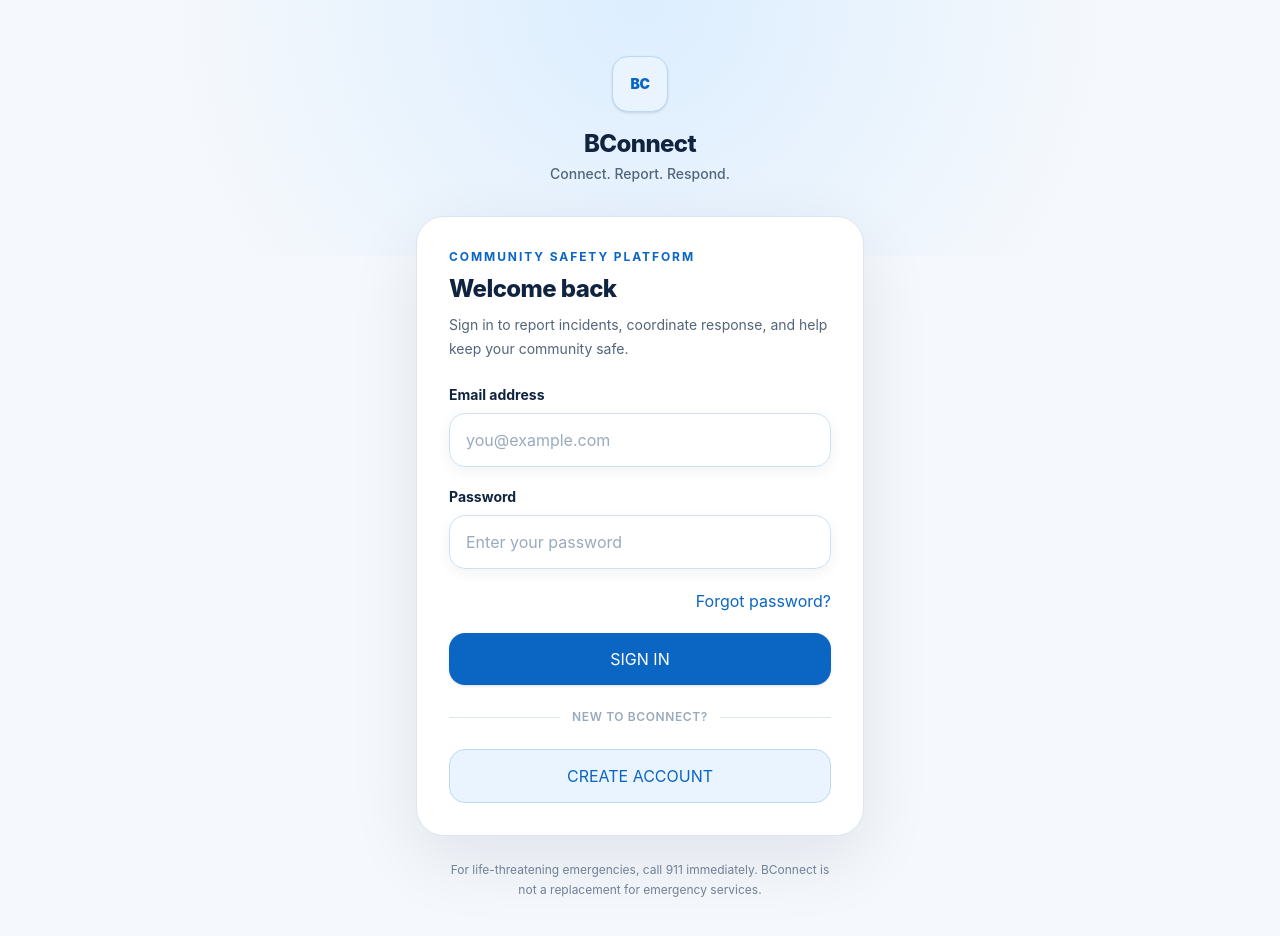
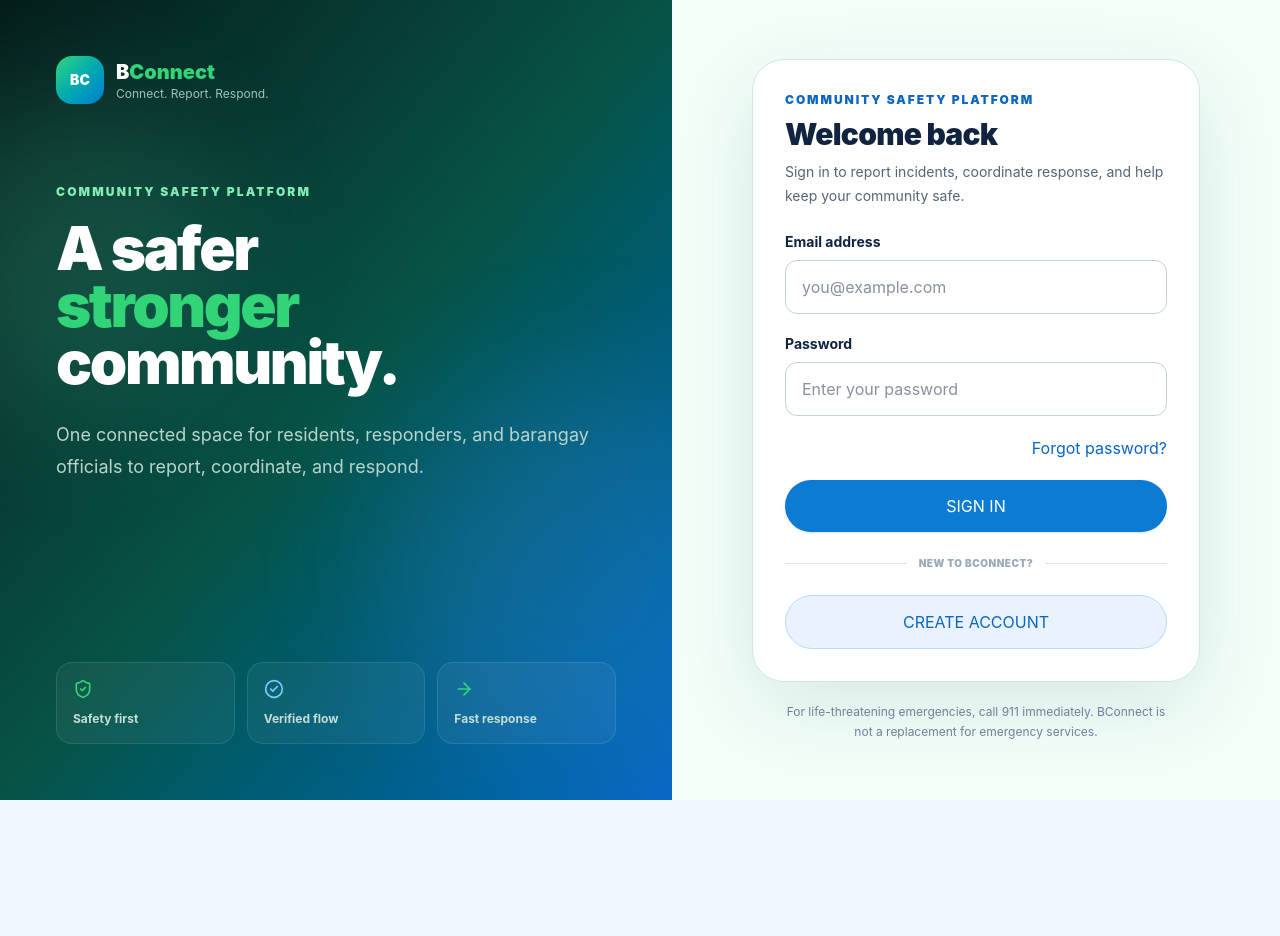
Before and after one commit to a3bcruz-jpg/BConnect, a Next.js app: page /login in a window 1280 px wide. Shown: the top 936 px of the page. After the commit the page ends 800 px from the top, so only its background shows below. Built offline with nearby package versions, Linux system fonts and the light colour scheme; no server answers.

Commit message:
design: redesign BConnect authentication experience

```diff
--- a/src/app/login/page.tsx
+++ b/src/app/login/page.tsx
@@ -1,6 +1,7 @@
 'use client';
 
 import { FormEvent, useEffect, useState } from 'react';
+import { ArrowRight, CheckCircle2, ShieldCheck } from 'lucide-react';
 import { useRouter } from 'next/navigation';
 import { createSupabaseBrowserClient } from '@/lib/supabase/client';
 
@@ -18,18 +19,10 @@ export default function LoginPage() {
     let active = true;
     const supabase = createSupabaseBrowserClient();
     supabase.auth.getUser().then(async ({ data }) => {
-      if (!active || !data.user) {
-        if (active) setLoading(false);
-        return;
-      }
+      if (!active || !data.user) { if (active) setLoading(false); return; }
       const { data: profile } = await supabase.from('profiles').select('role, is_active').eq('id', data.user.id).maybeSingle();
       if (!active) return;
-      if (!profile?.is_active) {
-        await supabase.auth.signOut();
-        setError('This BConnect account is inactive.');
-        setLoading(false);
-        return;
-      }
+      if (!profile?.is_active) { await supabase.auth.signOut(); setError('This BConnect account is inactive.'); setLoading(false); return; }
       router.replace(profile.role === 'resident' ? '/resident' : profile.role === 'responder' ? '/responder' : '/official');
     });
     return () => { active = false; };
@@ -38,8 +31,7 @@ export default function LoginPage() {
   async function handleSubmit(event: FormEvent<HTMLFormElement>) {
     event.preventDefault();
     if (submitting) return;
-    setSubmitting(true);
-    setError('');
+    setSubmitting(true); setError('');
     try {
       const supabase = createSupabaseBrowserClient();
       const { data, error: signInError } = await supabase.auth.signInWithPassword({ email: email.trim(), password });
@@ -47,86 +39,66 @@ export default function LoginPage() {
       const { data: profile, error: profileError } = await supabase.from('profiles').select('role, is_active, barangay_id').eq('id', data.user.id).maybeSingle();
       if (profileError) throw new Error('Unable to verify your BConnect profile.');
       if (!profile?.is_active || !profile.barangay_id) throw new Error('Your account is not linked to an active barangay profile.');
-      if (profile.role === 'resident') router.replace('/resident');
-      else if (profile.role === 'responder') router.replace('/responder');
-      else router.replace('/official');
-    } catch (submitError) {
-      setError(submitError instanceof Error ? submitError.message : 'Unable to sign in.');
-      setSubmitting(false);
-    }
+      if (profile.role === 'resident') router.replace('/resident'); else if (profile.role === 'responder') router.replace('/responder'); else router.replace('/official');
+    } catch (submitError) { setError(submitError instanceof Error ? submitError.message : 'Unable to sign in.'); setSubmitting(false); }
   }
 
   async function handlePasswordReset(event: FormEvent<HTMLFormElement>) {
     event.preventDefault();
     if (submitting) return;
-    setSubmitting(true);
-    setError('');
-    setResetSent(false);
+    setSubmitting(true); setError(''); setResetSent(false);
     try {
       const supabase = createSupabaseBrowserClient();
-      const { error: resetError } = await supabase.auth.resetPasswordForEmail(email.trim(), {
-        redirectTo: `${window.location.origin}/auth/reset-password`,
-      });
+      const { error: resetError } = await supabase.auth.resetPasswordForEmail(email.trim(), { redirectTo: `${window.location.origin}/auth/reset-password` });
       if (resetError) throw resetError;
       setResetSent(true);
-    } catch (resetError) {
-      setError(resetError instanceof Error ? resetError.message : 'Unable to send password reset email.');
-    } finally {
-      setSubmitting(false);
-    }
+    } catch (resetError) { setError(resetError instanceof Error ? resetError.message : 'Unable to send password reset email.'); }
+    finally { setSubmitting(false); }
   }
 
-  if (loading) return <main className="flex min-h-screen items-center justify-center bg-[#f5f8fc] px-4 text-sm text-[#53657a] bc-page-enter">Checking your BConnect session…</main>;
+  if (loading) return <main className="flex min-h-screen items-center justify-center bg-[#061b19] px-4 text-sm text-[#a9c9c0] bc-page-enter">Checking your BConnect session…</main>;
 
   return (
-    <main className="relative flex min-h-screen items-center justify-center overflow-hidden bg-[#f5f8fc] px-4 py-10 sm:py-14">
-      <div aria-hidden="true" className="pointer-events-none absolute inset-x-0 top-0 h-64 bg-[radial-gradient(circle_at_top,#dceeff,transparent_68%)]" />
-      <div className="relative w-full max-w-md">
-        <header className="mb-8 text-center">
-          <div className="mx-auto flex h-14 w-14 items-center justify-center rounded-2xl border border-[#b9d9f7] bg-[#eaf4ff] text-sm font-black tracking-tight text-[#0b66c3] shadow-sm" aria-hidden="true">BC</div>
-          <p className="mt-4 text-2xl font-extrabold tracking-tight text-[#10233f]">BConnect</p>
-          <p className="mt-1 text-sm font-medium text-[#53657a]">Connect. Report. Respond.</p>
-        </header>
+    <main className="min-h-screen bg-[#061b19] text-white">
+      <div className="grid min-h-screen lg:grid-cols-[1.05fr_.95fr]">
+        <section className="relative hidden overflow-hidden bg-gradient-to-br from-[#041c1a] via-[#075346] to-[#0b66c3] p-10 lg:flex lg:flex-col lg:justify-between lg:p-14">
+          <div aria-hidden="true" className="absolute -left-24 top-24 h-80 w-80 rounded-full bg-emerald-300/15 blur-3xl" />
+          <div aria-hidden="true" className="absolute -right-24 bottom-10 h-96 w-96 rounded-full bg-blue-400/15 blur-3xl" />
+          <div className="relative"><div className="flex items-center gap-3"><span className="flex h-12 w-12 items-center justify-center rounded-2xl bg-gradient-to-br from-[#31d477] to-[#0b7bd4] text-sm font-black">BC</span><div><p className="text-xl font-black">B<span className="text-[#31d477]">Connect</span></p><p className="text-xs text-[#9ec2b7]">Connect. Report. Respond.</p></div></div><div className="mt-20 max-w-xl"><p className="text-xs font-black uppercase tracking-[.18em] text-[#82eeb5]">Community safety platform</p><h1 className="mt-5 text-6xl font-black leading-[.95] tracking-[-.04em]">A safer<br/><span className="text-[#31d477]">stronger</span><br/>community.</h1><p className="mt-7 text-lg leading-8 text-[#b8d4cc]">One connected space for residents, responders, and barangay officials to report, coordinate, and respond.</p></div></div>
+          <div className="relative grid grid-cols-3 gap-3 text-xs font-bold text-[#c4ded6]"><div className="rounded-2xl border border-white/10 bg-white/5 p-4"><ShieldCheck className="h-5 w-5 text-[#31d477]"/><p className="mt-3">Safety first</p></div><div className="rounded-2xl border border-white/10 bg-white/5 p-4"><CheckCircle2 className="h-5 w-5 text-[#7ec8ff]"/><p className="mt-3">Verified flow</p></div><div className="rounded-2xl border border-white/10 bg-white/5 p-4"><ArrowRight className="h-5 w-5 text-[#31d477]"/><p className="mt-3">Fast response</p></div></div>
+        </section>
 
-        <section className="rounded-[1.75rem] border border-[#dce6f0] bg-white p-6 shadow-[0_24px_70px_rgba(16,35,63,0.09)] sm:p-8">
-          <div>
-            <p className="text-xs font-bold uppercase tracking-[0.16em] text-[#0b66c3]">Community safety platform</p>
-            <h1 className="mt-2 text-2xl font-extrabold tracking-tight text-[#10233f]">{resetMode ? 'Reset your password' : 'Welcome back'}</h1>
+        <section className="flex items-center justify-center bg-[#f2fff9] px-4 py-10 text-[#10233f] sm:px-8">
+          <div className="w-full max-w-md">
+            <div className="mb-7 lg:hidden"><p className="text-2xl font-black">B<span className="text-[#1d9b68]">Connect</span></p><p className="text-sm text-[#53657a]">Connect. Report. Respond.</p></div>
+            <div className="rounded-[2rem] border border-[#cfe9dd] bg-white p-6 shadow-[0_24px_80px_rgba(16,35,63,.10)] sm:p-8">
+              <p className="text-xs font-black uppercase tracking-[.16em] text-[#0b66c3]">Community safety platform</p>
+              <h1 className="mt-2 text-3xl font-black tracking-tight">{resetMode ? 'Reset your password' : 'Welcome back'}</h1>
               <p className="mt-2 text-sm leading-6 text-[#53657a]">{resetMode ? 'Enter your email and we will send a secure password reset link.' : 'Sign in to report incidents, coordinate response, and help keep your community safe.'}</p>
-          </div>
-
               {error && <div role="alert" className="mt-5 rounded-2xl border border-red-200 bg-red-50 px-4 py-3 text-sm font-semibold leading-5 text-red-800">{error}</div>}
               {resetSent && <div role="status" className="mt-5 rounded-2xl border border-green-200 bg-green-50 px-4 py-3 text-sm font-semibold leading-5 text-green-800">If an account exists for this email, a reset link has been sent. Check your inbox and spam folder.</div>}
-
               {resetMode ? (
                 <form onSubmit={handlePasswordReset} className="mt-6 space-y-5">
-              <div>
-                <label htmlFor="reset-email" className="mb-2 block text-sm font-bold text-[#10233f]">Email address</label>
-                <input id="reset-email" type="email" required autoComplete="email" placeholder="you@example.com" value={email} onChange={(event) => setEmail(event.target.value)} className="w-full rounded-2xl border border-[#c4d2e0] bg-white bc-panel px-4 py-3.5 text-sm text-[#10233f] outline-none transition placeholder:text-[#9aaabd] focus:border-[#0b66c3] focus:ring-4 focus:ring-[#0b66c3]/10" />
-              </div>
-              <button type="submit" disabled={submitting} className="w-full rounded-2xl bg-[#0b66c3] px-5 py-3.5 text-sm font-extrabold text-white transition hover:bg-[#084d91] focus:outline-none focus:ring-4 focus:ring-[#0b66c3]/20 disabled:cursor-not-allowed disabled:opacity-50">{submitting ? 'SENDING…' : 'SEND RESET LINK'}</button>
-              <button type="button" onClick={() => { setResetMode(false); setError(''); setResetSent(false); }} className="w-full rounded-2xl px-4 py-2 text-sm font-bold text-[#0b66c3] transition hover:bg-[#eaf4ff] focus:outline-none focus:ring-4 focus:ring-[#0b66c3]/10">Back to sign in</button>
+                  <div><label htmlFor="reset-email" className="mb-2 block text-sm font-bold">Email address</label><input id="reset-email" type="email" required autoComplete="email" placeholder="you@example.com" value={email} onChange={(event)=>setEmail(event.target.value)} className="w-full rounded-2xl border border-[#c4d2e0] bg-white px-4 py-3.5 text-sm outline-none transition focus:border-[#0b66c3] focus:ring-4 focus:ring-[#0b66c3]/10"/></div>
+                  <button type="submit" disabled={submitting} className="bc-blue-action w-full rounded-full px-5 py-3.5 text-sm font-black transition disabled:opacity-50">{submitting ? 'SENDING…' : 'SEND RESET LINK'}</button>
+                  <button type="button" onClick={()=>{setResetMode(false);setError('');setResetSent(false)}} className="w-full rounded-full px-4 py-2 text-sm font-bold text-[#0b66c3] hover:bg-[#e8f3ff]">Back to sign in</button>
                 </form>
               ) : (
                 <>
                   <form onSubmit={handleSubmit} className="mt-6 space-y-5">
-                <div>
-                  <label htmlFor="email" className="mb-2 block text-sm font-bold text-[#10233f]">Email address</label>
-                  <input id="email" type="email" required autoComplete="email" placeholder="you@example.com" value={email} onChange={(event) => setEmail(event.target.value)} className="w-full rounded-2xl border border-[#c4d2e0] bg-white bc-panel px-4 py-3.5 text-sm text-[#10233f] outline-none transition placeholder:text-[#9aaabd] focus:border-[#0b66c3] focus:ring-4 focus:ring-[#0b66c3]/10" />
-                </div>
-                <div>
-                  <label htmlFor="password" className="mb-2 block text-sm font-bold text-[#10233f]">Password</label>
-                  <input id="password" type="password" required autoComplete="current-password" placeholder="Enter your password" value={password} onChange={(event) => setPassword(event.target.value)} className="w-full rounded-2xl border border-[#c4d2e0] bg-white bc-panel px-4 py-3.5 text-sm text-[#10233f] outline-none transition placeholder:text-[#9aaabd] focus:border-[#0b66c3] focus:ring-4 focus:ring-[#0b66c3]/10" />
-                </div>
-                <div className="text-right"><button type="button" onClick={() => { setResetMode(true); setError(''); }} className="rounded-lg text-sm font-bold text-[#0b66c3] hover:underline focus:outline-none focus:ring-4 focus:ring-[#0b66c3]/10">Forgot password?</button></div>
-                <button type="submit" disabled={submitting} className="w-full rounded-2xl bg-[#0b66c3] px-5 py-3.5 text-sm font-extrabold text-white shadow-sm transition hover:bg-[#084d91] focus:outline-none focus:ring-4 focus:ring-[#0b66c3]/20 disabled:cursor-not-allowed disabled:opacity-50">{submitting ? 'SIGNING IN…' : 'SIGN IN'}</button>
+                    <div><label htmlFor="email" className="mb-2 block text-sm font-bold">Email address</label><input id="email" type="email" required autoComplete="email" placeholder="you@example.com" value={email} onChange={(event)=>setEmail(event.target.value)} className="w-full rounded-2xl border border-[#c4d2e0] bg-white px-4 py-3.5 text-sm outline-none transition focus:border-[#0b66c3] focus:ring-4 focus:ring-[#0b66c3]/10"/></div>
+                    <div><label htmlFor="password" className="mb-2 block text-sm font-bold">Password</label><input id="password" type="password" required autoComplete="current-password" placeholder="Enter your password" value={password} onChange={(event)=>setPassword(event.target.value)} className="w-full rounded-2xl border border-[#c4d2e0] bg-white px-4 py-3.5 text-sm outline-none transition focus:border-[#0b66c3] focus:ring-4 focus:ring-[#0b66c3]/10"/></div>
+                    <div className="text-right"><button type="button" onClick={()=>{setResetMode(true);setError('')}} className="text-sm font-bold text-[#0b66c3] hover:underline">Forgot password?</button></div>
+                    <button type="submit" disabled={submitting} className="bc-blue-action w-full rounded-full px-5 py-3.5 text-sm font-black shadow-sm disabled:opacity-50">{submitting ? 'SIGNING IN…' : 'SIGN IN'}</button>
                   </form>
-              <div className="my-6 flex items-center gap-3" aria-hidden="true"><div className="h-px flex-1 bg-[#dce6f0]" /><span className="text-xs font-semibold uppercase tracking-wider text-[#9aaabd]">New to BConnect?</span><div className="h-px flex-1 bg-[#dce6f0]" /></div>
-              <button type="button" onClick={() => router.push('/signup')} className="w-full rounded-2xl border border-[#b9d9f7] bg-[#eaf4ff] px-5 py-3.5 text-sm font-extrabold text-[#0b66c3] transition hover:bg-[#dceeff] focus:outline-none focus:ring-4 focus:ring-[#0b66c3]/20">CREATE ACCOUNT</button>
+                  <div className="my-6 flex items-center gap-3"><div className="h-px flex-1 bg-[#dce6f0]"/><span className="text-[10px] font-black uppercase tracking-wider text-[#9aaabd]">New to BConnect?</span><div className="h-px flex-1 bg-[#dce6f0]"/></div>
+                  <button type="button" onClick={()=>router.push('/signup')} className="w-full rounded-full border border-[#b9d9f7] bg-[#e8f3ff] px-5 py-3.5 text-sm font-black text-[#0b66c3] transition hover:bg-[#dceeff]">CREATE ACCOUNT</button>
                 </>
               )}
+            </div>
+            <p className="mx-auto mt-5 max-w-sm text-center text-xs leading-5 text-[#718096]">For life-threatening emergencies, call 911 immediately. BConnect is not a replacement for emergency services.</p>
+          </div>
         </section>
-        <p className="mx-auto mt-6 max-w-sm text-center text-xs leading-5 text-[#718096]">For life-threatening emergencies, call 911 immediately. BConnect is not a replacement for emergency services.</p>
       </div>
     </main>
   );
```
Lines whose indentation alone changed are shown as unchanged.
